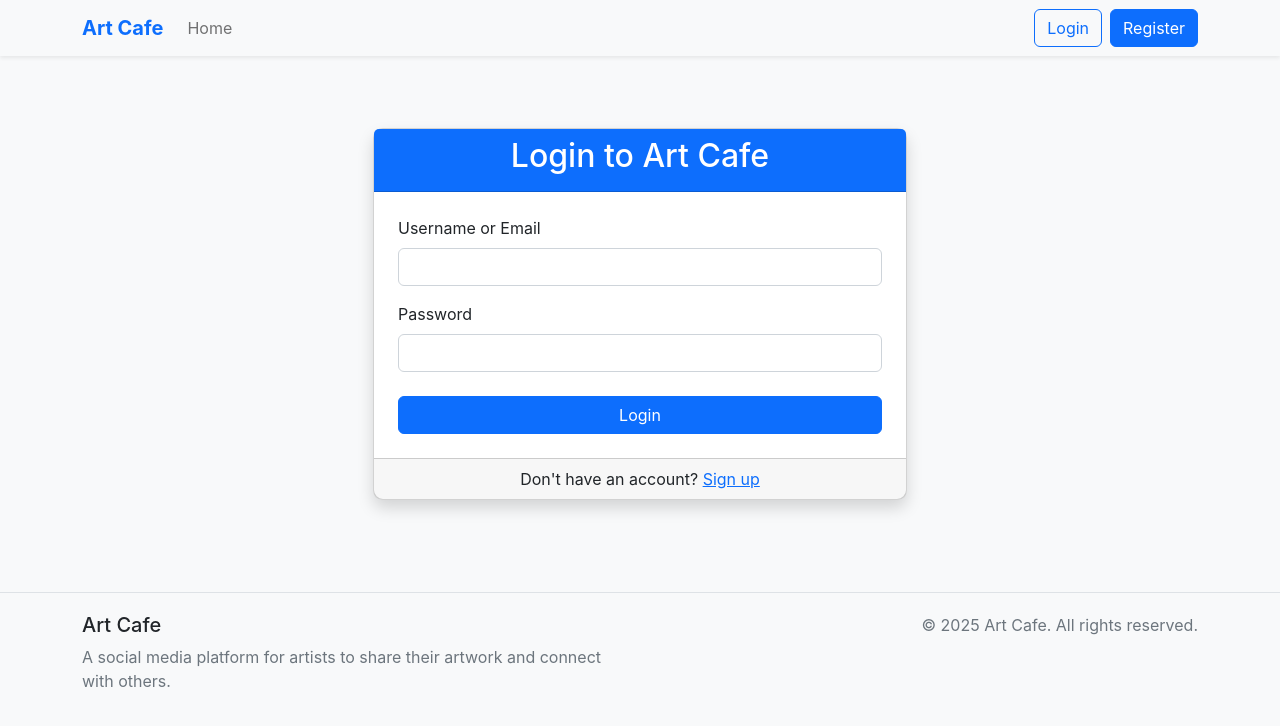
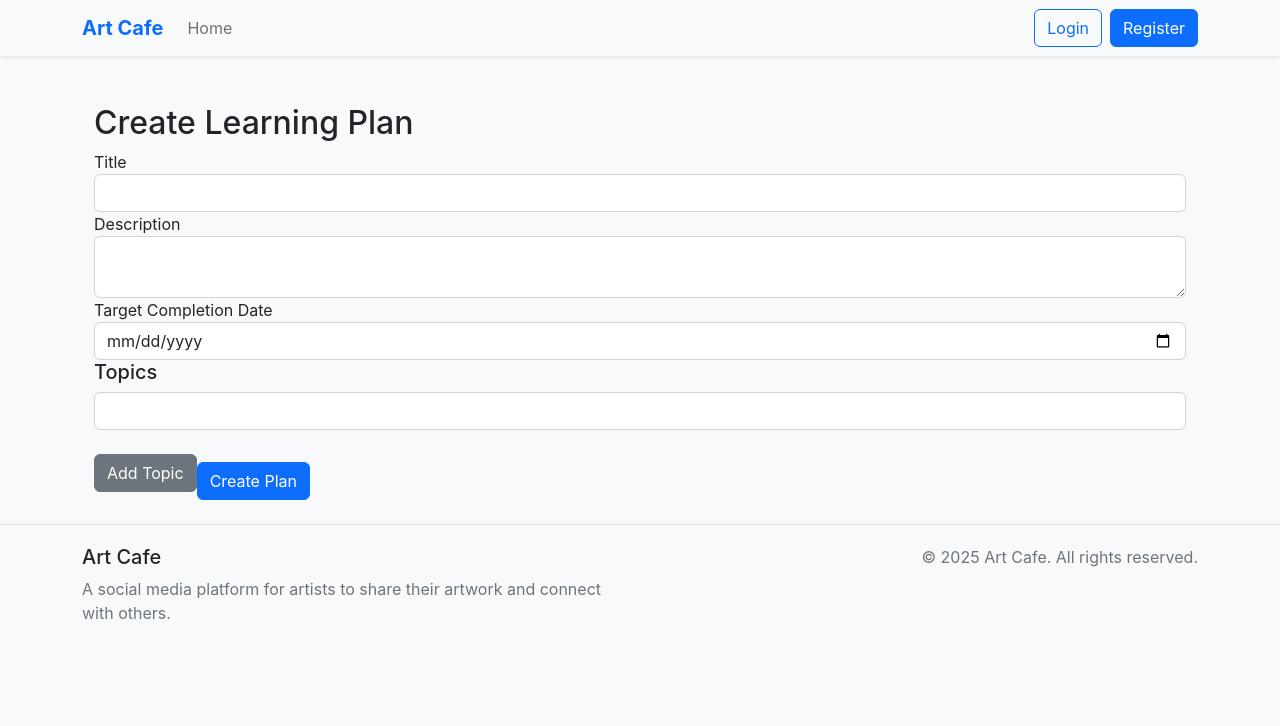
Before and after one commit to Isuru67/ArtCafe, a React (Create React App) app in the folder frontend/: page /create-plan in a window 1280 px wide. Before the commit this address led to /login. Shown: the top 726 px of the page. Built offline with nearby package versions, Linux system fonts and the light colour scheme.

Commit message:
learningplan1 plan
frontend

```diff
--- a/frontend/src/App.js
+++ b/frontend/src/App.js
@@ -12,6 +12,7 @@ import Login from './components/auth/Login';
 import Register from './components/auth/Register';
 
 // Post Components
+// eslint-disable-next-line no-unused-vars
 import PostList from './components/posts/PostList';
 import PostDetail from './components/posts/PostDetail';
 import CreatePost from './components/posts/CreatePost';
@@ -26,6 +27,10 @@ import UserLandingPage from './components/user/UserLandingPage';
 
 // Home Component
 import HomePage from './components/home/HomePage';
+
+//Learning Component
+import LearningPlanCreate from './components/LearningPlans/LearningPlanCreate';
+import LearningPlanList from './components/LearningPlans/LearningPlanList';
 
 // PrivateRoute component to protect routes that require authentication
 const PrivateRoute = ({ children }) => {
@@ -43,6 +48,7 @@ const PrivateRoute = ({ children }) => {
 };
 
 function AppContent() {
+  const userId = "YOUR_USER_ID";
   return (
     <Router>
       <Header />
@@ -55,7 +61,8 @@ function AppContent() {
             <Route path="/register" element={<Register />} />
             <Route path="/posts/:id" element={<PostDetail />} />
             <Route path="/users/:id" element={<UserPublicProfile />} />
-
+            <Route path="/view-planlist" element={<LearningPlanList userId={userId} />} />
+            <Route path="/create-plan" element={<LearningPlanCreate userId={userId} />} />
             {/* Protected Routes */}
             <Route path="/:username/edit-post/:id" element={
               <PrivateRoute>
--- /dev/null
+++ b/frontend/src/components/LearningPlans/LearningPlanCreate.jsx
@@ -0,0 +1,69 @@
+import React, { useState } from 'react';
+import { createLearningPlan } from '../../services/learningPlanService';
+
+function LearningPlanCreate({ userId }) {
+    const [title, setTitle] = useState('');
+    const [description, setDescription] = useState('');
+    const [targetCompletionDate, setTargetCompletionDate] = useState('');
+    const [topics, setTopics] = useState(['']);
+
+    const handleAddTopic = () => {
+        setTopics([...topics, '']);
+    };
+
+    const handleTopicChange = (index, value) => {
+        const newTopics = [...topics];
+        newTopics[index] = value;
+        setTopics(newTopics);
+    };
+
+    const handleSubmit = async (e) => {
+        e.preventDefault();
+        const planData = {
+            title,
+            description,
+            targetCompletionDate,
+            topics: topics.map(t => ({ topicName: t }))
+        };
+
+        try {
+            await createLearningPlan(userId, planData);
+            alert("Learning Plan Created Successfully!");
+        } catch (err) {
+            console.error(err);
+            alert("Error creating plan");
+        }
+    };
+
+    return (
+        <div className="container mt-4">
+            <h2>Create Learning Plan</h2>
+            <form onSubmit={handleSubmit}>
+                <div className="form-group">
+                    <label>Title</label>
+                    <input type="text" className="form-control" value={title} onChange={(e) => setTitle(e.target.value)} required/>
+                </div>
+
+                <div className="form-group">
+                    <label>Description</label>
+                    <textarea className="form-control" value={description} onChange={(e) => setDescription(e.target.value)} required/>
+                </div>
+
+                <div className="form-group">
+                    <label>Target Completion Date</label>
+                    <input type="date" className="form-control" value={targetCompletionDate} onChange={(e) => setTargetCompletionDate(e.target.value)} required/>
+                </div>
+
+                <h5>Topics</h5>
+                {topics.map((topic, index) => (
+                    <input key={index} type="text" className="form-control mb-2" value={topic} onChange={(e) => handleTopicChange(index, e.target.value)} required/>
+                ))}
+                <button type="button" className="btn btn-secondary mt-2" onClick={handleAddTopic}>Add Topic</button>
+
+                <button type="submit" className="btn btn-primary mt-4">Create Plan</button>
+            </form>
+        </div>
+    );
+}
+
+export default LearningPlanCreate;
--- /dev/null
+++ b/frontend/src/components/LearningPlans/LearningPlanList.jsx
@@ -0,0 +1,62 @@
+import React, { useEffect, useState } from 'react';
+import { getLearningPlans, deleteLearningPlan } from '../../services/learningPlanService';
+
+function LearningPlanList({ userId }) {
+    const [plans, setPlans] = useState([]);
+
+    const fetchPlans = async () => {
+        try {
+            const res = await getLearningPlans(userId);
+            setPlans(res.data);
+        } catch (err) {
+            console.error(err);
+        }
+    };
+
+    const handleDelete = async (planId) => {
+        if (window.confirm("Are you sure you want to delete this plan?")) {
+            await deleteLearningPlan(planId);
+            fetchPlans();
+        }
+    };
+
+    useEffect(() => {
+        const fetchPlans = async () => {
+            try {
+                const res = await getLearningPlans(userId);
+                setPlans(res.data);
+            } catch (err) {
+                console.error(err);
+            }
+        };
+
+        fetchPlans();
+    }, [userId]);
+
+    return (
+        <div className="container mt-4">
+            <h2>My Learning Plans</h2>
+            {plans.map(plan => (
+                <div key={plan.id} className="card mb-3">
+                    <div className="card-body">
+                        <h5 className="card-title">{plan.title}</h5>
+                        <p className="card-text">{plan.description}</p>
+                        <p><b>Target:</b> {plan.targetCompletionDate}</p>
+
+                        <ul>
+                            {plan.topics.map(topic => (
+                                <li key={topic.id}>
+                                    {topic.topicName} - {topic.completed ? "✅ Completed" : "❌ Not Completed"}
+                                </li>
+                            ))}
+                        </ul>
+
+                        <button className="btn btn-danger" onClick={() => handleDelete(plan.id)}>Delete Plan</button>
+                    </div>
+                </div>
+            ))}
+        </div>
+    );
+}
+
+export default LearningPlanList;
--- /dev/null
+++ b/frontend/src/services/learningPlanService.js
@@ -0,0 +1,29 @@
+import axios from "axios";
+import authHeader from "../utils/authHeader";
+
+const API_URL = "http://localhost:8080/api/learning-plans"; // Backend URL
+
+// Create a new learning plan
+export const createLearningPlan = (userId, planData) => {
+    return axios.post(`${API_URL}/${userId}`, planData, { headers: authHeader() });
+};
+
+// Get all plans for user
+export const getLearningPlans = (userId) => {
+    return axios.get(`${API_URL}/${userId}`, { headers: authHeader() });
+};
+
+// Update a plan
+export const updateLearningPlan = (planId, planData) => {
+    return axios.put(`${API_URL}/${planId}`, planData, { headers: authHeader() });
+};
+
+// Delete a plan
+export const deleteLearningPlan = (planId) => {
+    return axios.delete(`${API_URL}/${planId}`, { headers: authHeader() });
+};
+
+// Mark topic completed
+export const completeTopic = (topicId) => {
+    return axios.put(`${API_URL}/topics/${topicId}/complete`, {}, { headers: authHeader() });
+};
--- /dev/null
+++ b/frontend/src/utils/authHeader.js
@@ -0,0 +1,11 @@
+const authHeader = () => {
+    const user = JSON.parse(localStorage.getItem("user")); // You must store user JWT after login
+
+    if (user && user.token) {
+        return { Authorization: "Bearer " + user.token };
+    } else {
+        return {};
+    }
+};
+
+export default authHeader;
```
